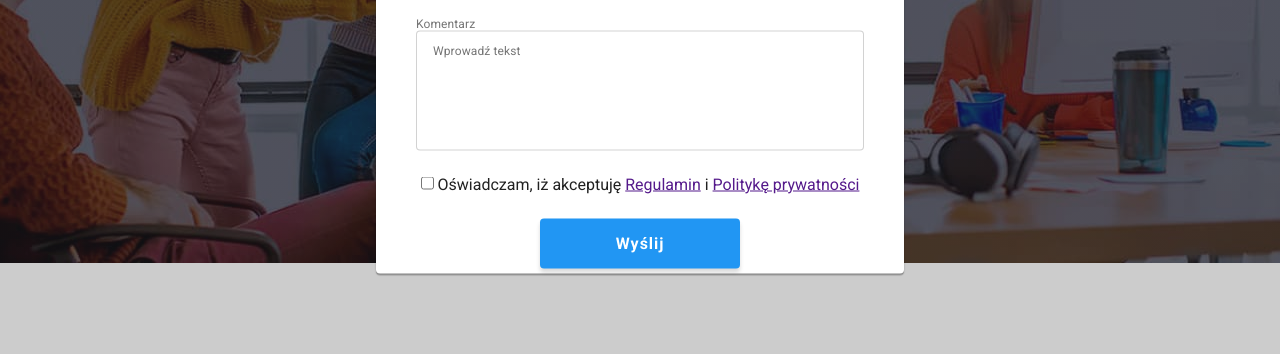
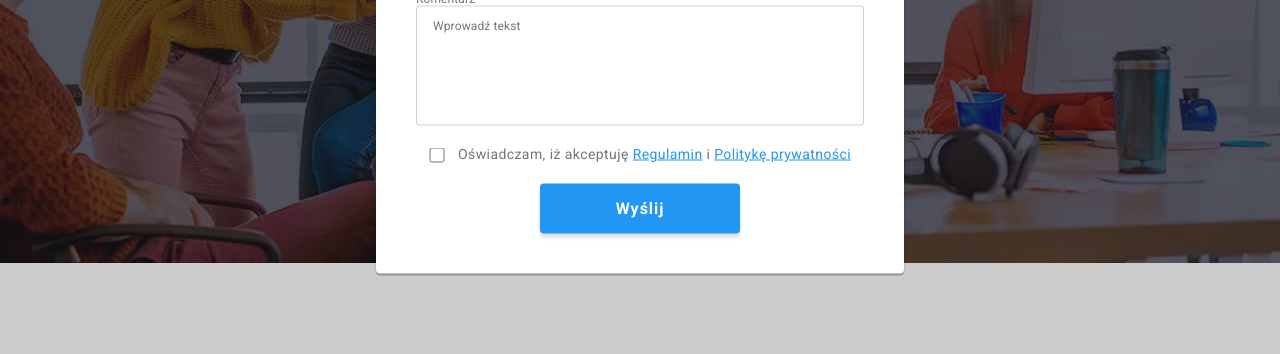
Before and after one commit to MateuszCharysz/goit-markup-hw-06, a plain HTML site: page index.html in a window 1280 px wide. Both pictures are taken after a click on the button "Zamów usługe". Shown: the part 417-771 px from the top of the page. Drawn offline with nearby package versions, Linux system fonts and the light colour scheme.

Commit message:
proper animation and working up icons
working up icons and checkbox in form

```diff
--- a/css/styles.css
+++ b/css/styles.css
@@ -491,7 +491,7 @@ body {
   align-items: center;
   justify-content: space-between;
   width: 100%;
-  height: 100%;
+  height: 93%;
 }
 
 .order-service-title {
@@ -534,9 +534,39 @@ body {
   border-radius: 4px;
   padding: 12px 16px;
   height: 120px;
-    resize: none;
+  resize: none;
+  overflow: auto;
 }
 
+.order-service-checkbox {
+  display: flex;
+  align-items: center;
+  justify-content: space-evenly;
+  width: inherit;
+}
+
+.order-service-checkbox>input {
+  width: 16px;
+  height: 15px;
+  background-image: url();
+}
+
+.order-service-checkbox>p {
+  font-size: 14px;
+  line-height: 1.71;
+  letter-spacing: 0.03em;
+  color: var(--ordinary-font-color);
+}
+
+.order-service-checkbox-link {
+  color: var(--highlight-color);
+}
+
+.hide-checkbox {
+  -moz-appearance: none;
+  -webkit-appearance: none;
+  appearance: none;
+}
 
 .backdrop {
   position: fixed;
@@ -545,14 +575,17 @@ body {
   width: 100%;
   height: 100%;
   background-color: rgba(0, 0, 0, 0.2);
-  animation: fade-in 1s forwards;
+}
+
+.backdrop[open] {
+  animation: fade-in 250ms forwards;
 }
 
 .backdrop[data-modal-close] {
   display: block;
   pointer-events: none;
   inset: 0;
-  animation: fade-out 500ms forwards
+  animation: fade-out 250ms forwards;
 }
 
 .icon-close-button {
--- a/index.html
+++ b/index.html
@@ -357,13 +357,14 @@ font-family: "Roboto", sans-serif;-->
         </label>
         <label class="order-service-labels">
           Komentarz
-          <textarea type="text" name="order-comment" placeholder="Wprowadź tekst" spellcheck rows="10"
+          <textarea type="text" name="order-comment" placeholder="Wprowadź tekst" spellcheck
             class="order-service-comment"></textarea>
         </label>
-        <label>
-          <input type="checkbox" unchecked />
-          Oświadczam, iż akceptuję <a href="" target="_blank">Regulamin</a> i <a href="" target="_blank">Politykę
-            prywatności</a>
+        <label class="order-service-checkbox">
+          <input type="checkbox" unchecked  />
+          <p>Oświadczam, iż akceptuję <a href="" target="_blank" class="order-service-checkbox-link">Regulamin</a> i <a
+            href="" target="_blank" class="order-service-checkbox-link">Politykę
+            prywatności</a></p>
         </label>
         <button type="submit" class="call-to-action-button ">Wyślij</button>
       </form>
--- a/js/modal.js
+++ b/js/modal.js
@@ -1,26 +1,34 @@
 (() => {
   const refs = {
-    openModalBtn: document.querySelector("[data-modal-open]"),
-    closeModalBtn: document.querySelector("[data-modal-close]"),
-    modal: document.querySelector("[data-modal]"),
+    openModalBtn: document.querySelector('[data-modal-open]'),
+    closeModalBtn: document.querySelector('[data-modal-close]'),
+    modal: document.querySelector('[data-modal]'),
   };
 
-  refs.openModalBtn.addEventListener("click", toggleModal);
-  refs.closeModalBtn.addEventListener("click", toggleModalAnimation);
+  refs.openModalBtn.addEventListener('click', toggleModal);
+  refs.closeModalBtn.addEventListener('click', toggleModalAnimation);
 
   function toggleModal() {
-    refs.modal.classList.toggle("is-hidden");
+    refs.modal.classList.toggle('is-hidden');
+    refs.modal.setAttribute('open', '');
+    refs.modal.addEventListener(
+      'animationend',
+      () => {
+        refs.modal.removeAttribute('open');
+      },
+      { once: true },
+    );
   }
 
   function toggleModalAnimation() {
-    refs.modal.setAttribute("data-modal-close", "");
+    refs.modal.setAttribute('data-modal-close', '');
     refs.modal.addEventListener(
-      "animationend",
+      'animationend',
       () => {
-        refs.modal.removeAttribute("data-modal-close");
-        refs.modal.classList.toggle("is-hidden");
+        refs.modal.removeAttribute('data-modal-close');
+        refs.modal.classList.toggle('is-hidden');
       },
-      { once: true }
+      { once: true },
     );
   }
 })();
```
Also changed, not shown: images/icons.svg.
